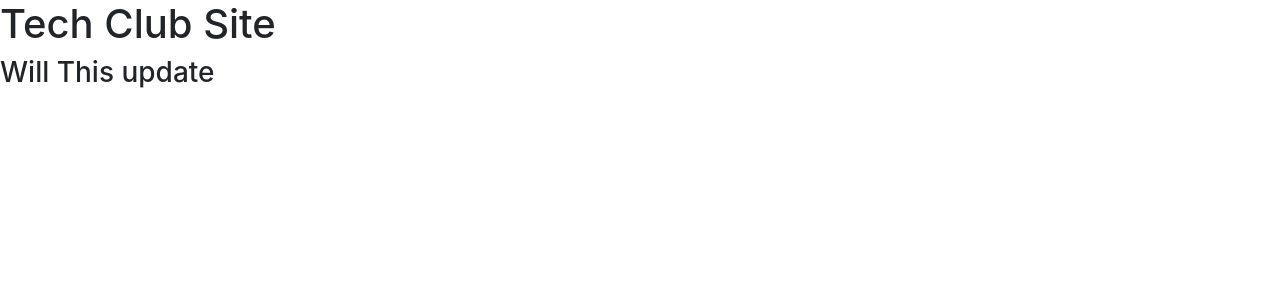
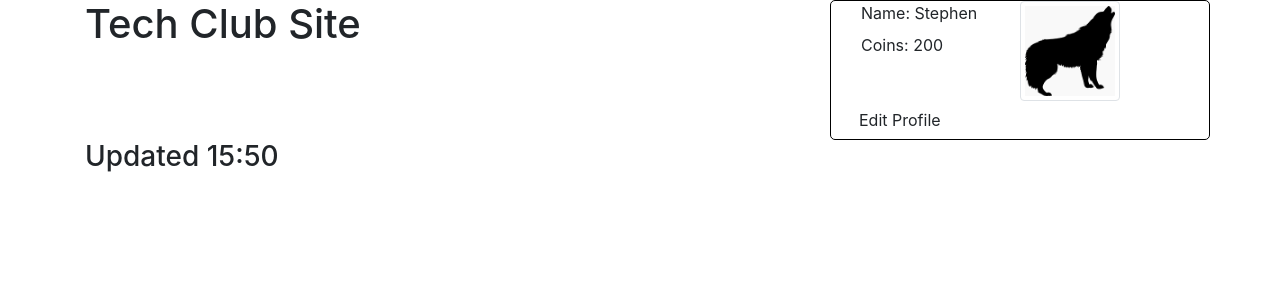
Before and after one commit to Dukeboxz/TechClubWebAppFrontEnd, an Angular app: page / in a window 1280 px wide. Shown: the top 300 px of the page. Built offline with nearby package versions, Linux system fonts and the light colour scheme.

Commit message:
update to app.component

```diff
--- a/src/app/app.component.css
+++ b/src/app/app.component.css
@@ -0,0 +1,4 @@
+.userDetails {
+    border: 1px solid black;
+    border-radius: 5px;
+}
--- a/src/app/app.component.html
+++ b/src/app/app.component.html
@@ -1,11 +1,17 @@
 
-<div>
-  <div class="title">
-    <h1>{{title}}</h1>
+<div class="container">
+  <div class="row">
+    <div class="col-md-8">
+      <div class="title">
+       <h1>{{title}}</h1>
+      </div>
+    </div>
+    <div class="col-md-4 userDetails">
+      <app-user-detail></app-user-detail>
+    </div>
+  </div>
 
+  <div>
+    <h3>Updated 15:50</h3>
   </div>
-  <div>
-
-  </div>
-<h3>Will This update</h3>
 </div>
--- a/src/app/app.module.ts
+++ b/src/app/app.module.ts
@@ -3,6 +3,7 @@ import { NgModule } from '@angular/core';
 
 import { AppComponent } from './app.component';
 import { UserDetailComponent } from './user-detail/user-detail.component';
+import { AppRoutingModule } from './app-routing.module';
 
 @NgModule({
   declarations: [
@@ -10,7 +11,8 @@ import { UserDetailComponent } from './user-detail/user-detail.component';
     UserDetailComponent
   ],
   imports: [
-    BrowserModule
+    BrowserModule,
+    AppRoutingModule
   ],
   providers: [],
   bootstrap: [AppComponent]
```
